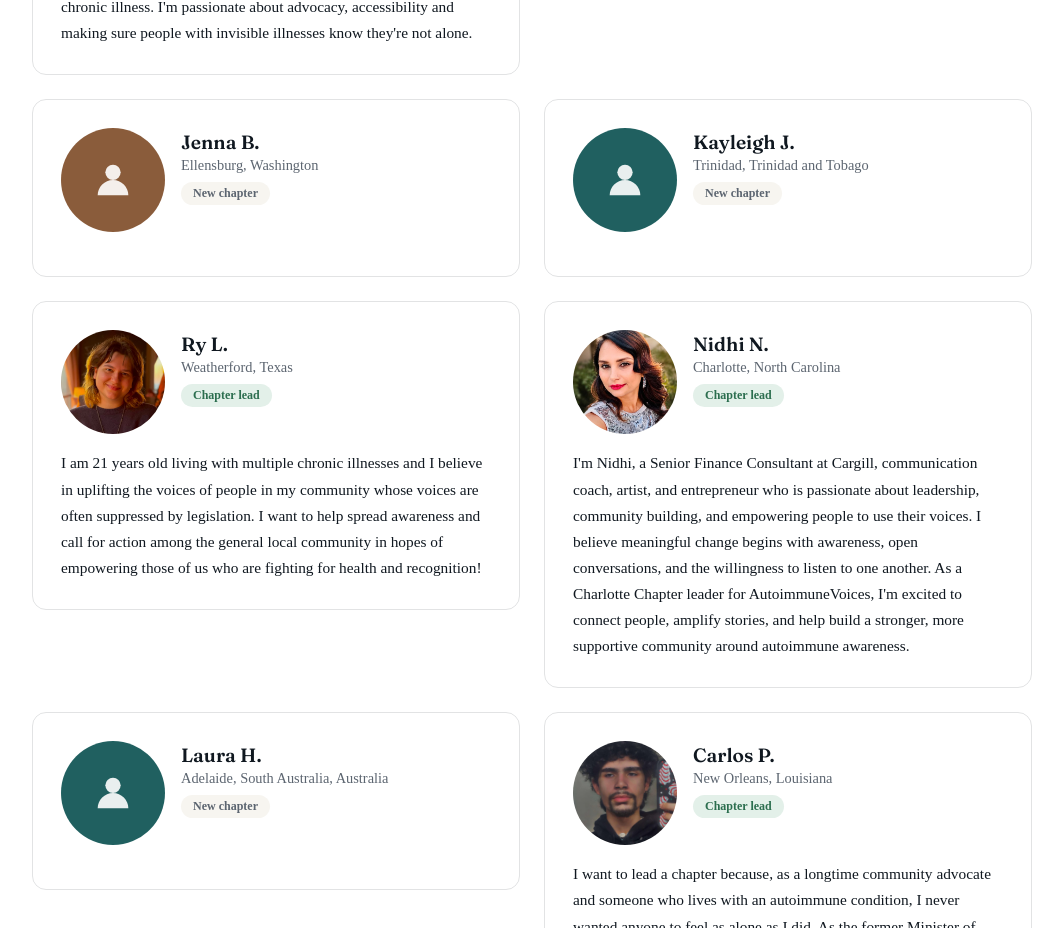
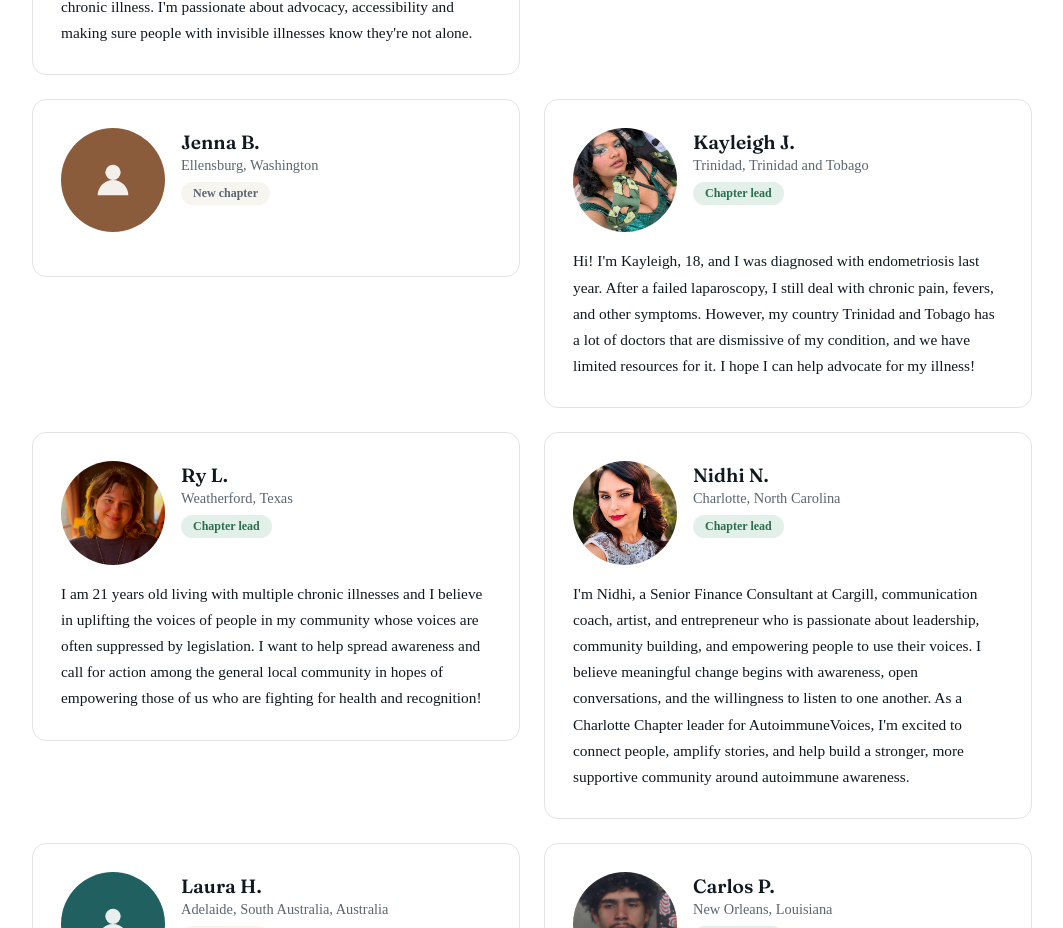
Before and after one commit to AadyaS26/patient-voice-coalition, a React (Vite) app: page /create-chapter in a window 1280 px wide. Shown: the part 3660-4588 px from the top of the page, without its empty margins (108-1171 px from the left). Built offline with nearby package versions, Linux system fonts and the light colour scheme; no server answers.

Commit message:
Update CreateChapter.jsx

```diff
--- a/src/pages/CreateChapter.jsx
+++ b/src/pages/CreateChapter.jsx
@@ -66,7 +66,11 @@ const CHAPTERS = [
   },
   { first: "Lexi", lastInitial: "P", city: "Waltham", region: "Massachusetts", country: "US", photo: null, handle: null, bio: null },
   { first: "Jenna", lastInitial: "B", city: "Ellensburg", region: "Washington", country: "US", photo: null, handle: null, bio: null },
-  { first: "Kayleigh", lastInitial: "J", city: "Trinidad", region: null, country: "Trinidad and Tobago", photo: null, handle: null, bio: null },
+  {
+    first: "Kayleigh", lastInitial: "J", city: "Trinidad", region: null, country: "Trinidad and Tobago",
+    photo: "/chapter-photos/kayleigh.jpg", handle: null,
+    bio: "Hi! I'm Kayleigh, 18, and I was diagnosed with endometriosis last year. After a failed laparoscopy, I still deal with chronic pain, fevers, and other symptoms. However, my country Trinidad and Tobago has a lot of doctors that are dismissive of my condition, and we have limited resources for it. I hope I can help advocate for my illness!",
+  },
   {
     first: "Ry", lastInitial: "L", city: "Weatherford", region: "Texas", country: "US",
     photo: "/chapter-photos/ry.jpg", handle: null,
```
